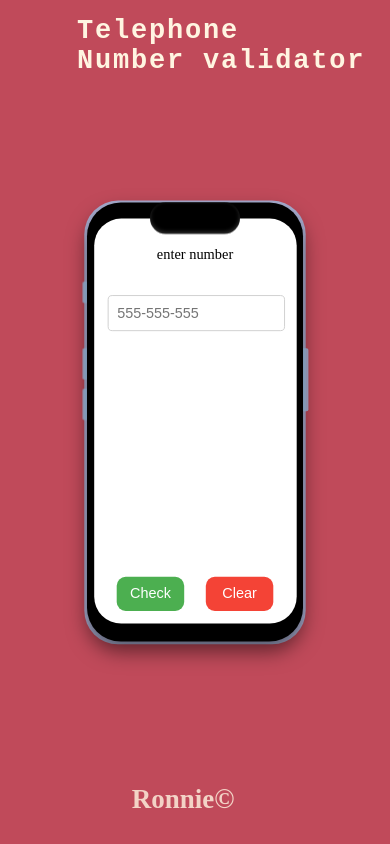
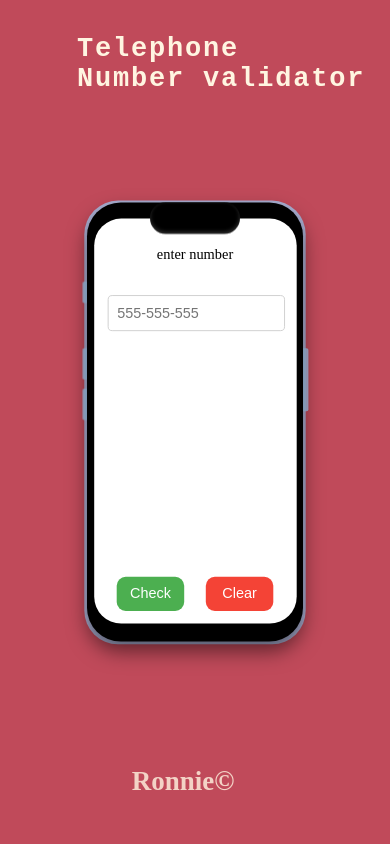
Before and after one commit to Haron254-Byte/Telephone-Validator-Project, a plain HTML site: page index.html in a window 390 px wide. Drawn offline with Linux system fonts and the light colour scheme.

Commit message:
Update styles.css

```diff
--- a/styles.css
+++ b/styles.css
@@ -2,14 +2,14 @@
 
 h1{
   position:absolute!important;
-  top: -50px!important;
+  top: -30px!important;
   left: 10%!important;
    font-size:30px!important;
 
 }
 h3{
 position:absolute;
-  bottom: -50px!important;
+  bottom: -30px!important;
   left: 32%!important;
 
    font-size:30px!important;
```
